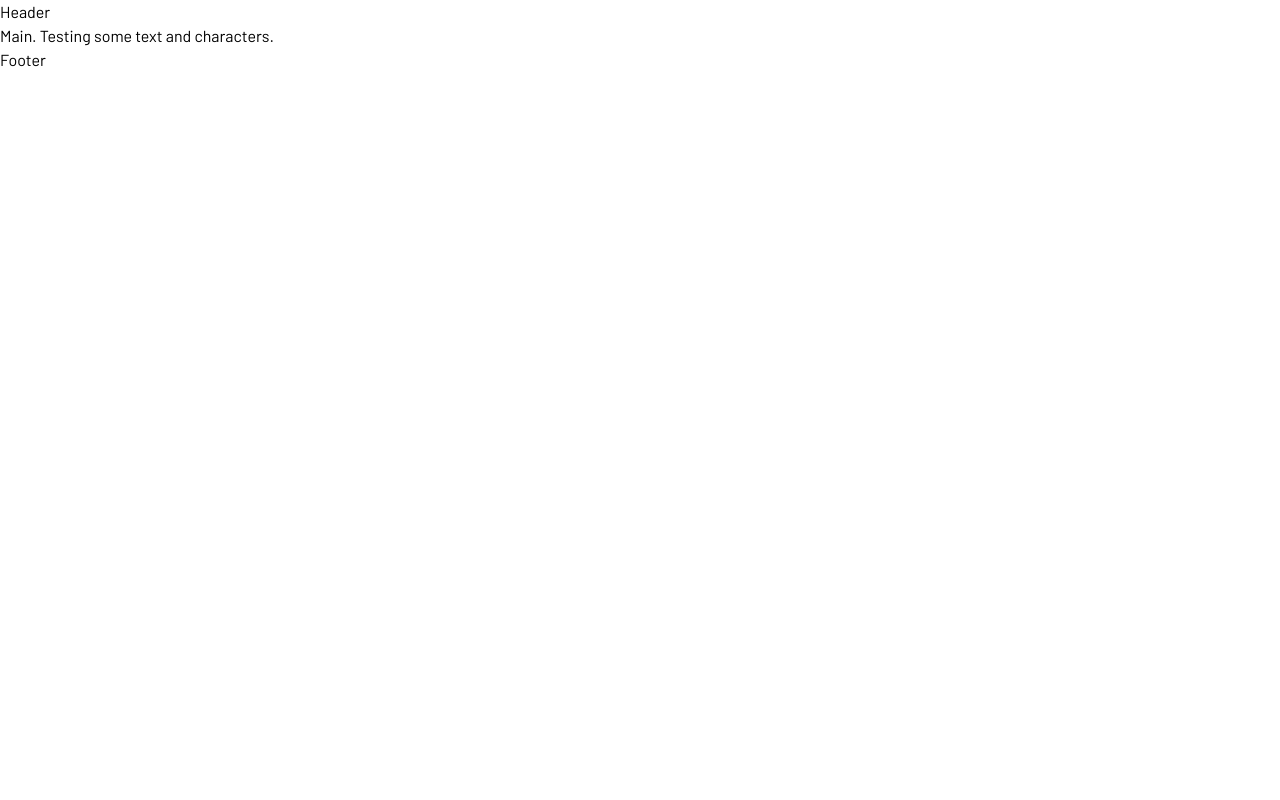
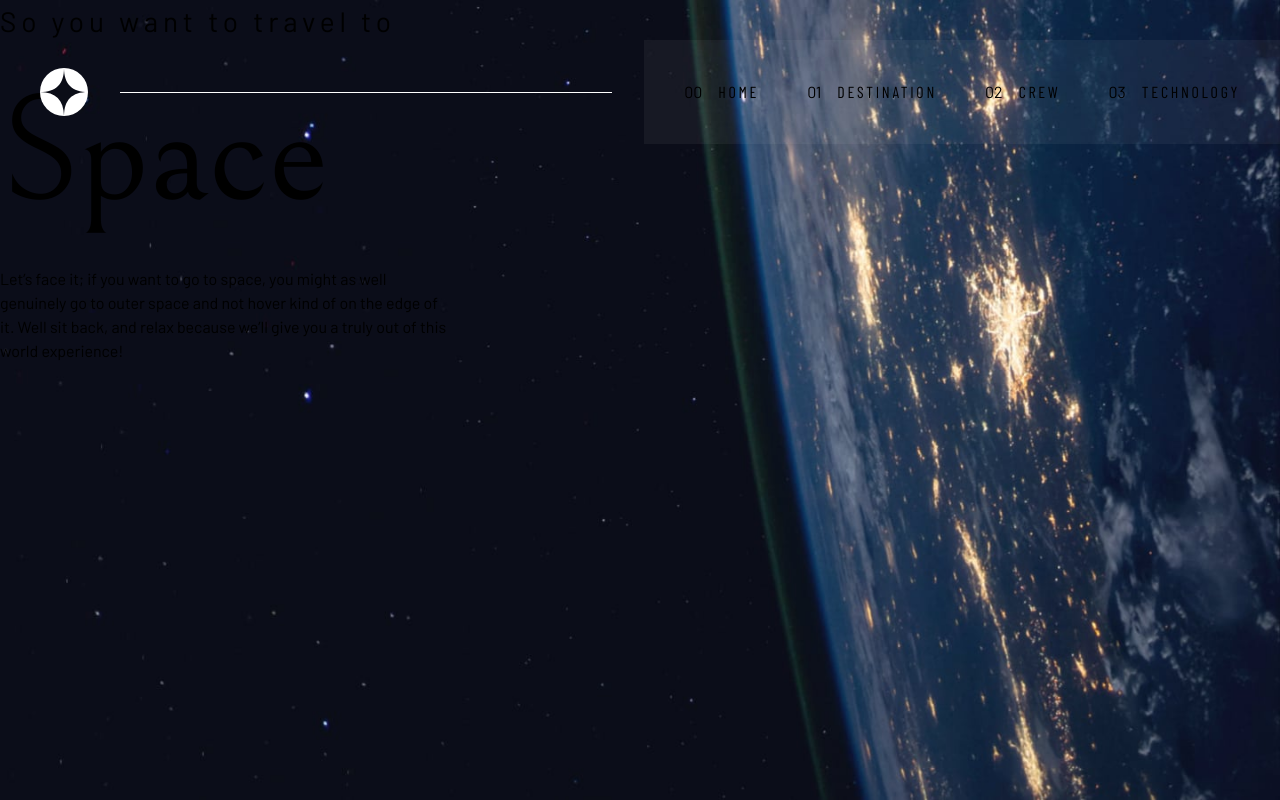
Before and after one commit to dominikrubroeder/space-tourism-website, a Next.js app: page / in a window 1280 px wide. Built offline with nearby package versions, Linux system fonts and the light colour scheme.

Commit message:
Set up Home page

```diff
--- /dev/null
+++ b/components/home/HeroText.js
@@ -0,0 +1,16 @@
+const HeroText = () => {
+  return (
+    <div className="max-w-md">
+      <h5>So you want to travel to</h5>
+      <h1>Space</h1>
+      <p>
+        Let’s face it; if you want to go to space, you might as well genuinely
+        go to outer space and not hover kind of on the edge of it. Well sit
+        back, and relax because we’ll give you a truly out of this world
+        experience!
+      </p>
+    </div>
+  );
+};
+
+export default HeroText;
--- /dev/null
+++ b/components/layout/TheHeader.js
@@ -0,0 +1,14 @@
+import TheLogo from './TheLogo';
+import TheNavigation from './TheNavigation';
+
+const TheHeader = () => {
+  return (
+    <header className="fixed top-10 flex items-center gap-8 pl-10 w-full">
+      <TheLogo />
+      <div className="h-[1px] w-full bg-white"></div>
+      <TheNavigation />
+    </header>
+  );
+};
+
+export default TheHeader;
--- /dev/null
+++ b/components/layout/TheLogo.js
@@ -0,0 +1,20 @@
+const TheLogo = () => {
+  return (
+    <svg
+      xmlns="http://www.w3.org/2000/svg"
+      width="48"
+      height="48"
+      className="shrink-0"
+    >
+      <g fill="none" fillRule="evenodd">
+        <circle cx="24" cy="24" r="24" fill="#FFF" />
+        <path
+          fill="#0B0D17"
+          d="M24 0c0 16-8 24-24 24 15.718.114 23.718 8.114 24 24 0-16 8-24 24-24-16 0-24-8-24-24z"
+        />
+      </g>
+    </svg>
+  );
+};
+
+export default TheLogo;
--- /dev/null
+++ b/components/layout/TheNavigation.js
@@ -0,0 +1,33 @@
+import NavText from '../typography/NavText';
+
+const navigationItems = [
+  {
+    title: 'Home',
+  },
+  {
+    title: 'Destination',
+  },
+  {
+    title: 'Crew',
+  },
+  {
+    title: 'Technology',
+  },
+];
+
+const TheNavigation = () => {
+  return (
+    <nav className="flex gap-12 bg-white/5 backdrop-opacity-[5rem] px-10">
+      {navigationItems.map((navigationItem, index) => {
+        return (
+          <li key={index} className="flex items-center gap-4 py-10">
+            <span>0{index}</span>
+            <NavText>{navigationItem.title.toUpperCase()}</NavText>
+          </li>
+        );
+      })}
+    </nav>
+  );
+};
+
+export default TheNavigation;
--- a/components/typography/NavText.js
+++ b/components/typography/NavText.js
@@ -5,3 +5,5 @@ const NavText = (props) => {
     </div>
   );
 };
+
+export default NavText;
--- a/pages/index.js
+++ b/pages/index.js
@@ -1,8 +1,10 @@
 import Head from 'next/head';
+import TheHeader from '../components/layout/TheHeader';
+import HeroText from '../components/home/HeroText';
 
 export default function Home() {
   return (
-    <div>
+    <div className="bg-space-dark">
       <Head>
         <title>Space tourism</title>
         <meta
@@ -17,13 +19,11 @@ export default function Home() {
         ></link>
       </Head>
 
-      <header>Header</header>
+      <TheHeader />
 
-      <main>
-        <p>Main. Testing some text and characters.</p>
+      <main className="h-screen bg-home-mobile md:bg-home-tablet xl:bg-home-desktop bg-center bg-no-repeat bg-cover">
+        <HeroText />
       </main>
-
-      <footer>Footer</footer>
     </div>
   );
 }
--- a/tailwind.config.js
+++ b/tailwind.config.js
@@ -18,6 +18,11 @@ module.exports = {
         'space-dark': '#0B0D17',
         'space-accent': '#0B0D17',
       },
+      backgroundImage: {
+        'home-desktop': 'url("/assets/home/background-home-desktop.jpg")',
+        'home-mobile': 'url("/assets/home/background-home-desktop.jpg")',
+        'home-tablet': 'url("/assets/home/background-home-desktop.jpg")',
+      },
     },
   },
   plugins: [],
```
